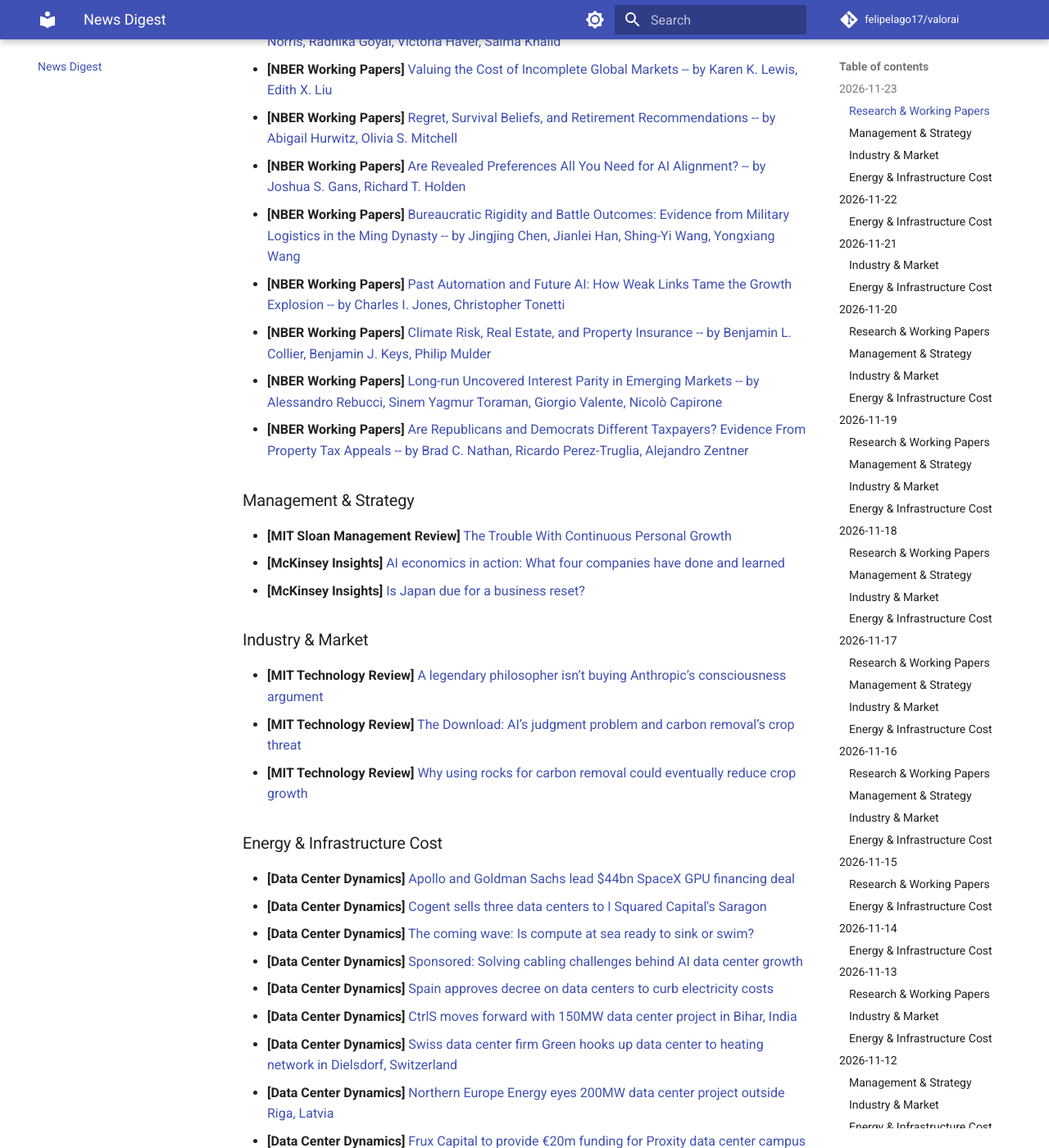
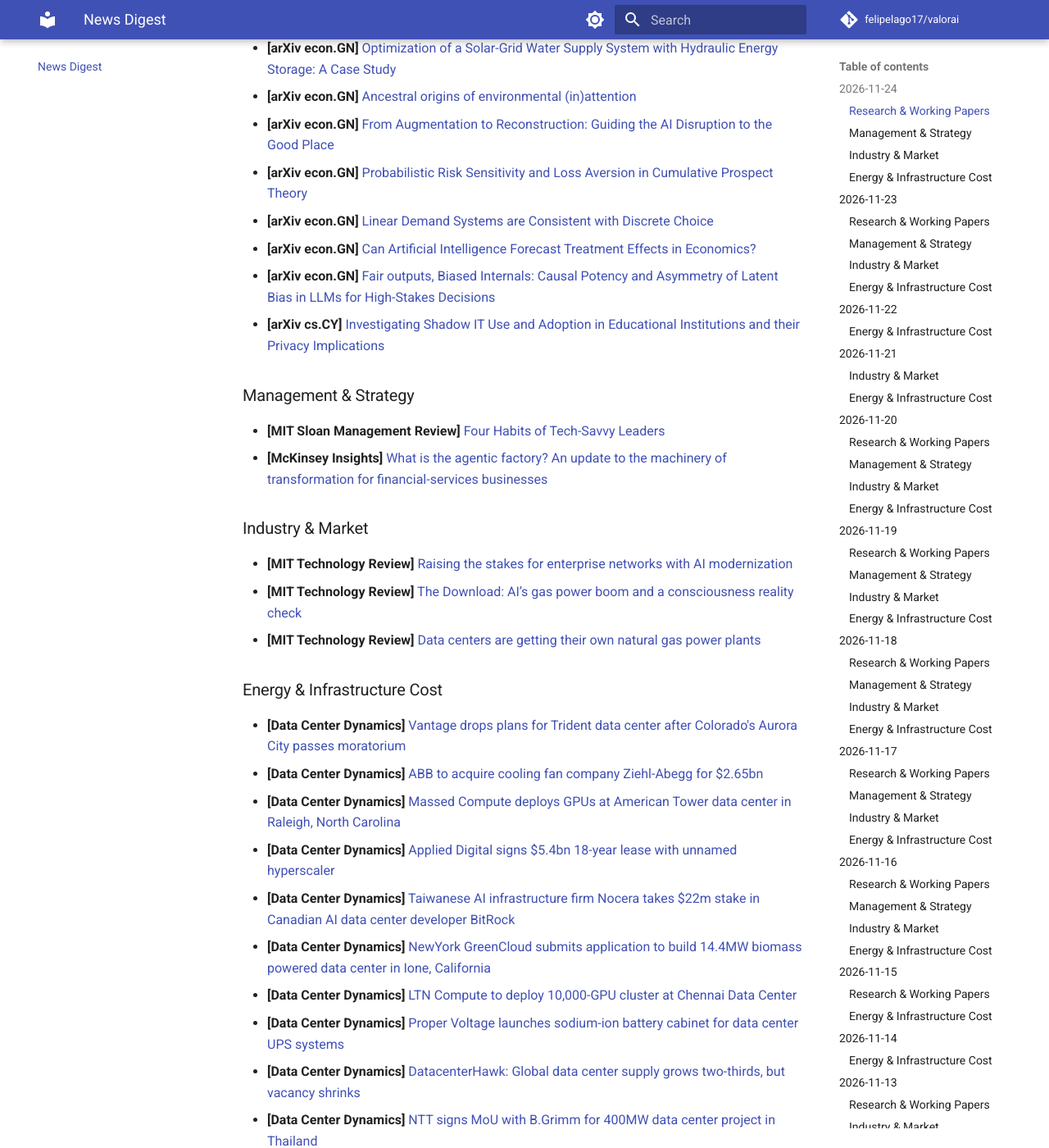
Before and after one commit to felipelago17/valorai, an MkDocs documentation site: the page built from docs/news/digest.md, in a window 1280 px wide and 1400 px high, scrolled down 751 px. Shown: the whole window at 82% size. Built offline with MkDocs 1.6.1 and Material for MkDocs 9.7.7, drawn with Linux system fonts in a browser that asks for light colours; comment, search, counter and statistics services are not loaded; some of the changed text lies outside the part shown.

Commit message:
chore: daily digest 2026-11-24

```diff
--- a/docs/news/digest.md
+++ b/docs/news/digest.md
@@ -9,6 +9,49 @@ Roughly 90 days of history are kept on this page; the latest run is also written
 ---
 
 <!-- DIGEST_START -->
+## 2026-11-24
+
+### Research & Working Papers
+
+- **[arXiv econ.GN]** [Echoes of the boom in hydraulic fracturing: What changes in Louisiana's energy complex reveal about global energy cycles](https://arxiv.org/abs/2611.28309)
+- **[arXiv econ.GN]** [What the annual energy balance hides: the coordination value of digital platforms for positive energy districts](https://arxiv.org/abs/2611.29485)
+- **[arXiv econ.GN]** [Do Candlestick Charts Suffice? The Incremental Economic Value of Technical Indicators in Stock Return Prediction](https://arxiv.org/abs/2611.30584)
+- **[arXiv econ.GN]** [AI-Assisted Programming and Labor Demand](https://arxiv.org/abs/2611.31083)
+- **[arXiv econ.GN]** [Optimization of a Solar-Grid Water Supply System with Hydraulic Energy Storage: A Case Study](https://arxiv.org/abs/2611.30019)
+- **[arXiv econ.GN]** [Ancestral origins of environmental (in)attention](https://arxiv.org/abs/2509.09598)
+- **[arXiv econ.GN]** [From Augmentation to Reconstruction: Guiding the AI Disruption to the Good Place](https://arxiv.org/abs/2605.29207)
+- **[arXiv econ.GN]** [Probabilistic Risk Sensitivity and Loss Aversion in Cumulative Prospect Theory](https://arxiv.org/abs/2606.06652)
+- **[arXiv econ.GN]** [Linear Demand Systems are Consistent with Discrete Choice](https://arxiv.org/abs/2610.13785)
+- **[arXiv econ.GN]** [Can Artificial Intelligence Forecast Treatment Effects in Economics?](https://arxiv.org/abs/2610.38883)
+- **[arXiv econ.GN]** [Fair outputs, Biased Internals: Causal Potency and Asymmetry of Latent Bias in LLMs for High-Stakes Decisions](https://arxiv.org/abs/2605.15217)
+- **[arXiv cs.CY]** [Investigating Shadow IT Use and Adoption in Educational Institutions and their Privacy Implications](https://arxiv.org/abs/2611.28280)
+
+### Management & Strategy
+
+- **[MIT Sloan Management Review]** [Four Habits of Tech-Savvy Leaders](https://sloanreview.mit.edu/article/four-habits-of-tech-savvy-leaders/)
+- **[McKinsey Insights]** [What is the agentic factory? An update to the machinery of transformation for financial-services businesses](https://www.mckinsey.com/capabilities/quantumblack/our-insights/what-is-the-agentic-factory-an-update-to-the-machinery-of-transformation-for-financial-services-businesses)
+
+### Industry & Market
+
+- **[MIT Technology Review]** [Raising the stakes for enterprise networks with AI modernization](https://www.technologyreview.com/2026/11/24/1148091/raising-the-stakes-for-enterprise-networks-with-ai-modernization/)
+- **[MIT Technology Review]** [The Download: AI’s gas power boom and a consciousness reality check](https://www.technologyreview.com/2026/11/24/1149669/the-download-data-centers-gas-ai-consciousness/)
+- **[MIT Technology Review]** [Data centers are getting their own natural gas power plants](https://www.technologyreview.com/2026/11/24/1149622/data-centers-natural-gas/)
+
+### Energy & Infrastructure Cost
+
+- **[Data Center Dynamics]** [Vantage drops plans for Trident data center after Colorado's Aurora City passes moratorium](https://www.datacenterdynamics.com/en/news/vantage-drops-plans-for-trident-data-center-after-colorados-aurora-city-passes-moratorium/)
+- **[Data Center Dynamics]** [ABB to acquire cooling fan company Ziehl-Abegg for $2.65bn](https://www.datacenterdynamics.com/en/news/ziehl-abegg-is-a-growing-technology-leader-with-a-compelling-portfolio-and-a-significant-presence-in-some-of-the-worlds-most-dynamic-markets-at-the-heart-of-our-success-are-our-employees-whose-expertise-dedication-and-innovative-spirit-have-made-us/)
+- **[Data Center Dynamics]** [Massed Compute deploys GPUs at American Tower data center in Raleigh, North Carolina](https://www.datacenterdynamics.com/en/news/massed-compute-deploys-gpus-at-american-tower-data-center-in-raleigh-north-carolina/)
+- **[Data Center Dynamics]** [Applied Digital signs $5.4bn 18-year lease with unnamed hyperscaler](https://www.datacenterdynamics.com/en/news/applied-digital-signs-54bn-18-year-lease-with-unnamed-hyperscaler/)
+- **[Data Center Dynamics]** [Taiwanese AI infrastructure firm Nocera takes $22m stake in Canadian AI data center developer BitRock](https://www.datacenterdynamics.com/en/news/taiwanese-ai-infrastructure-firm-nocera-takes-22m-stake-in-canadian-ai-data-center-developer-bitrock/)
+- **[Data Center Dynamics]** [NewYork GreenCloud submits application to build 14.4MW biomass powered data center in Ione, California](https://www.datacenterdynamics.com/en/news/newyork-greencloud-submits-application-to-build-144mw-biomass-powered-data-center-in-ione-california/)
+- **[Data Center Dynamics]** [LTN Compute to deploy 10,000-GPU cluster at Chennai Data Center](https://www.datacenterdynamics.com/en/news/ltn-compute-to-deploy-10000-gpu-cluster-at-chennai-data-center/)
+- **[Data Center Dynamics]** [Proper Voltage launches sodium-ion battery cabinet for data center UPS systems](https://www.datacenterdynamics.com/en/news/proper-voltage-launches-sodium-ion-battery-cabinet-for-data-center-ups-systems/)
+- **[Data Center Dynamics]** [DatacenterHawk: Global data center supply grows two-thirds, but vacancy shrinks](https://www.datacenterdynamics.com/en/news/datacenterhawk-global-data-center-supply-grows-two-thirds-but-vacancy-shrinks/)
+- **[Data Center Dynamics]** [NTT signs MoU with B.Grimm for 400MW data center project in Thailand](https://www.datacenterdynamics.com/en/news/ntt-signs-mou-with-bgrimm-for-400mw-data-center-project-in-thailand/)
+
+---
+
 ## 2026-11-23
 
 ### Research & Working Papers
```
Also changed, not shown: 2 other files.
